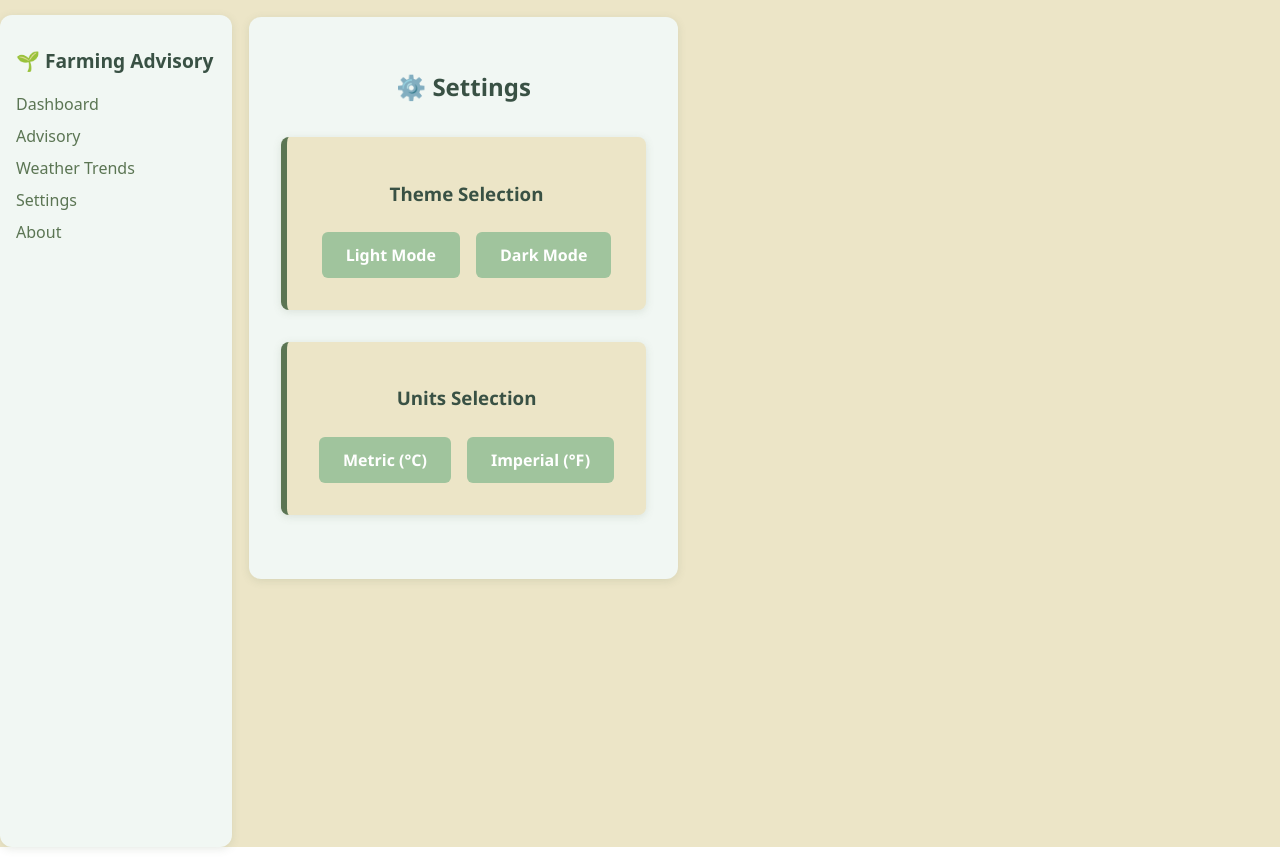
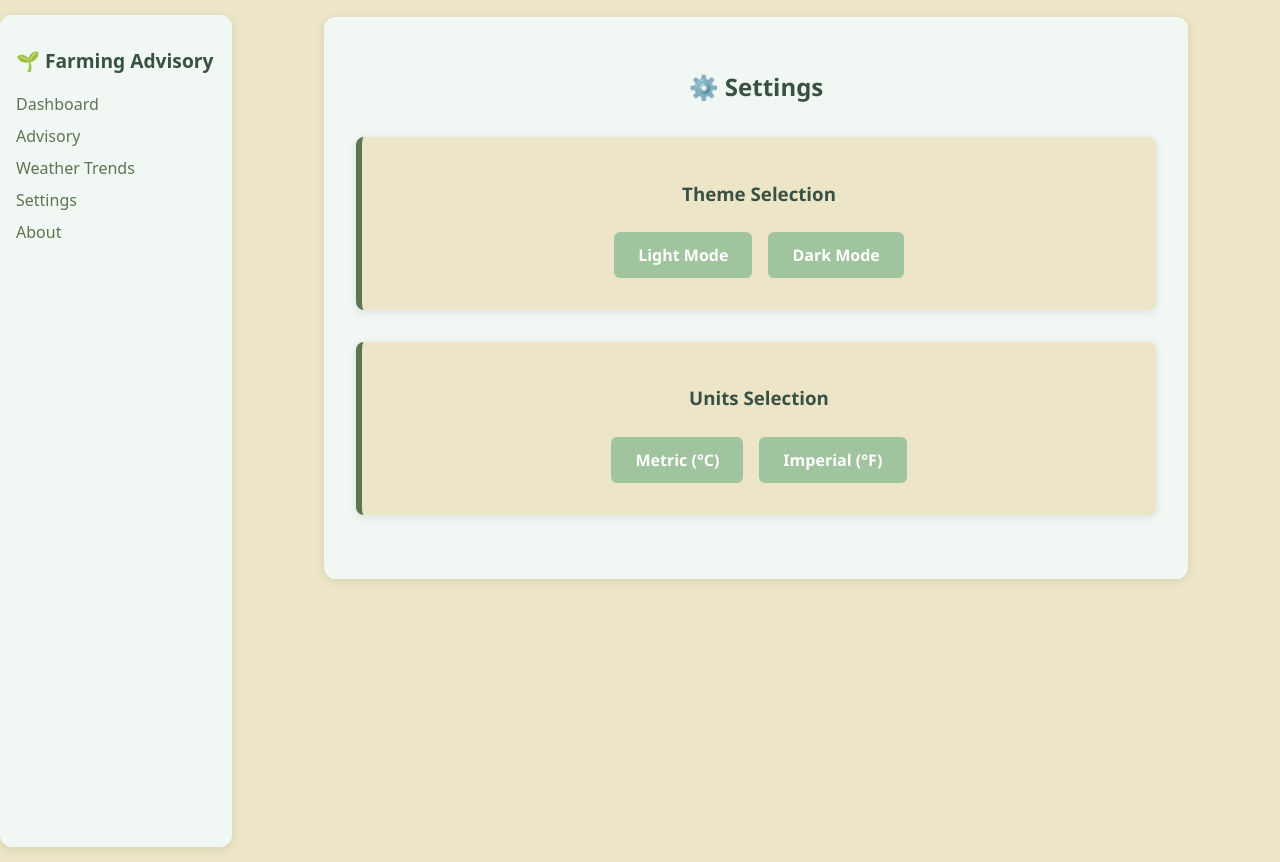
Before and after one commit to vish8426/farming-weather-advisory, a React (Vite) app: page /settings in a window 1280 px wide. Built offline with nearby package versions, Linux system fonts and the light colour scheme; no server answers.

Commit message:
Fixed the Centering Issue

```diff
--- a/src/index.css
+++ b/src/index.css
@@ -5,7 +5,10 @@
 
   color-scheme: light dark;
   color: rgba(255, 255, 255, 0.87);
-  background-color: #242424;
+  --background: #ece5c7;
+  --foreground: #395144;
+  --card-background: #fdfcf5;
+  --card-border: #5b7553;
 
   font-synthesis: none;
   text-rendering: optimizeLegibility;
@@ -22,12 +25,17 @@ a:hover {
   color: #535bf2;
 }
 
+html, body, #root {
+  width: 100%;
+  height: 100%;
+  min-height: 100%;
+}
+
 body {
   margin: 0;
-  display: flex;
-  place-items: center;
   min-width: 320px;
-  min-height: 100vh;
+  background-color: var(--background);
+  color: var(--foreground);
 }
 
 h1 {
@@ -54,25 +62,14 @@ button:focus-visible {
   outline: 4px auto -webkit-focus-ring-color;
 }
 
-@media (prefers-color-scheme: light) {
-  :root {
-    color: #213547;
-    background-color: #ffffff;
-  }
-  a:hover {
-    color: #747bff;
-  }
-  button {
-    background-color: #f9f9f9;
-  }
-}
-
 body.light {
     background-color: #ece5c7;
     color: #395144;
 }
 
 body.dark {
-    background-color: #2c2c2c;
-    color: #f1f7f3;
+  --background: #2c2c2c;
+  --foreground: #f1f7f3;
+  --card-background: #333333;
+  --card-border: #a0c49d;
 }
```
